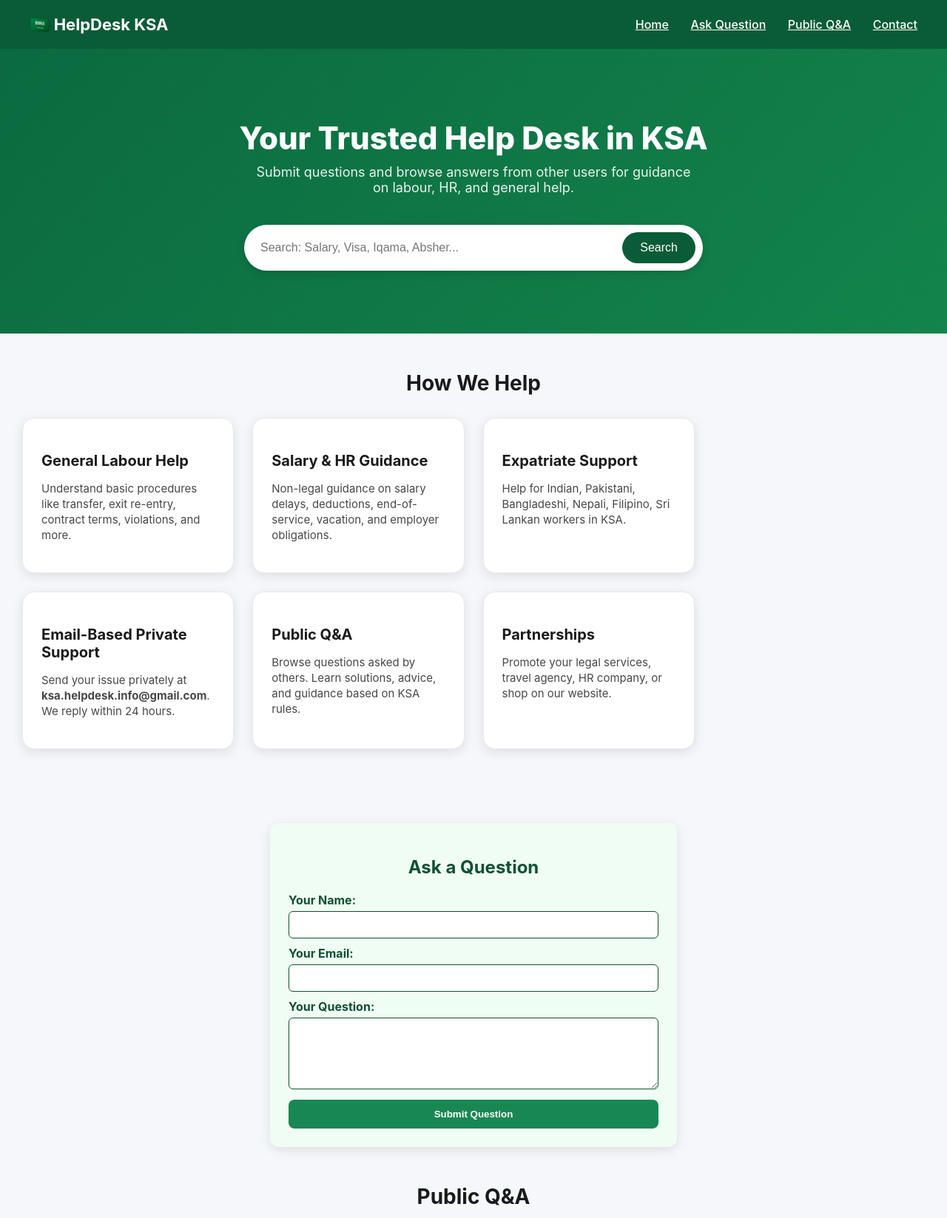
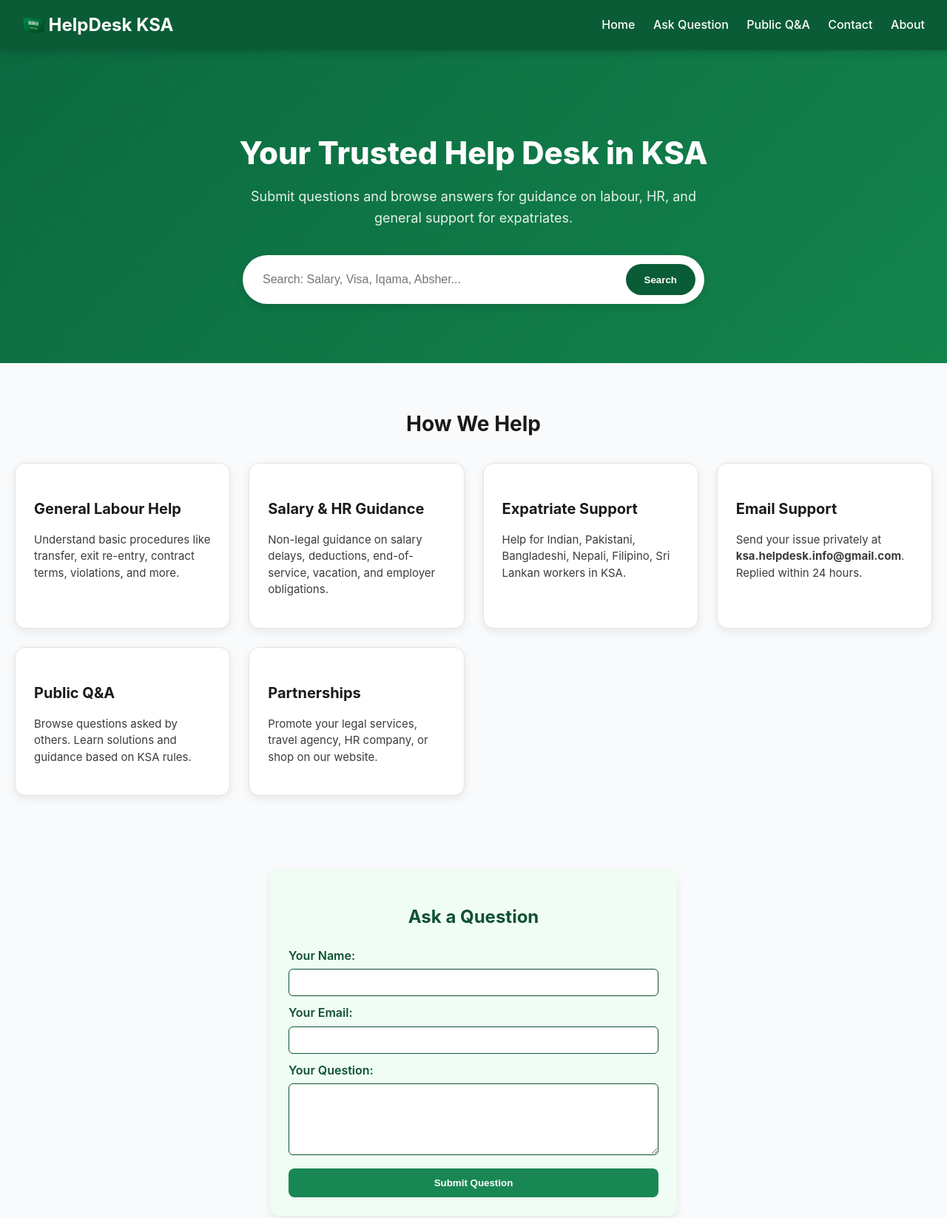
Before and after one commit to faizandgreate-lang/Help-Desk-Ksa, a plain HTML site: page index.html in a window 1280 px wide. Shown: the top 1647 px of the page at 74% size. Drawn offline with Linux system fonts and the light colour scheme; no server answers.

Commit message:
Update index.html

```diff
--- a/index.html
+++ b/index.html
@@ -5,44 +5,151 @@
 <meta name="viewport" content="width=device-width, initial-scale=1.0" />
 <title>HelpDesk KSA — Public Help & Q&A</title>
 <style>
-body {margin:0;font-family:"Inter", Arial, sans-serif;background:#f5f7fa;color:#1a1a1a;}
-header {background:#0a5c36;color:white;padding:20px 40px;display:flex;justify-content:space-between;align-items:center;box-shadow:0 3px 10px rgba(0,0,0,0.15);}
-.logo {font-size:22px;font-weight:700;}
-nav a {margin-left:25px;color:white;font-size:16px;font-weight:500;}
-nav a:hover {color:#c9ffdd;}
-.hero {background:linear-gradient(135deg,#0b6a40,#13844c);padding:60px 20px;color:white;text-align:center;}
-.hero h1 {font-size:42px;margin-bottom:10px;font-weight:800;}
-.hero p {font-size:18px;opacity:0.9;max-width:600px;margin:auto;}
-.cards, .qa-cards {display:grid;grid-template-columns:repeat(auto-fit,minmax(260px,1fr));gap:25px;padding:0 30px 60px;}
-.card, .qa-card {background:white;padding:25px;border-radius:16px;box-shadow:0 4px 15px rgba(0,0,0,0.1);transition:0.3s;border:1px solid #e9e9e9;}
-.card:hover, .qa-card:hover {transform:translateY(-5px);box-shadow:0 10px 25px rgba(0,0,0,0.15);}
-.card h3, .qa-card h3 {margin-bottom:10px;font-size:20px;}
-.card p, .qa-card p {opacity:0.8;font-size:15px;line-height:1.4;}
-.section-title {text-align:center;font-size:28px;font-weight:700;margin-top:50px;margin-bottom:30px;}
-.contact-form, .qa-form {max-width:500px;margin:40px auto;padding:25px;background:#f0fdf4;border-radius:12px;box-shadow:0 4px 15px rgba(0,0,0,0.1);}
-.contact-form h2, .qa-form h2 {text-align:center;color:#0f5132;margin-bottom:20px;}
-.contact-form label, .qa-form label {display:block;margin-bottom:10px;color:#0f5132;font-weight:bold;}
-.contact-form input, .contact-form textarea, .qa-form input, .qa-form textarea {width:100%;padding:10px;margin-top:5px;border:1px solid #0f5132;border-radius:6px;box-sizing:border-box;}
-.contact-form button, .qa-form button {width:100%;padding:12px;background:#198754;color:#fff;font-weight:bold;border:none;border-radius:8px;cursor:pointer;transition:0.3s;}
-.contact-form button:hover, .qa-form button:hover {background:#0f5132;}
-.lang-switch {text-align:center;margin:20px 0;}
-.lang-switch button {margin:0 5px;padding:8px 15px;border:none;border-radius:6px;background:#128248;color:white;cursor:pointer;transition:0.3s;}
-.lang-switch button:hover {background:#0a5c36;}
-footer {background:#0a5c36;padding:40px;margin-top:40px;color:white;text-align:center;font-size:15px;}
-.ad-slot {margin:25px auto;text-align:center;}
-.search-box {margin:40px auto 0;max-width:600px;background:white;padding:10px;border-radius:50px;display:flex;gap:10px;box-shadow:0 4px 12px rgba(0,0,0,0.15);}
-.search-box input {flex:1;border:none;padding:12px;font-size:16px;outline:none;}
-.search-box button {background:#0a5c36;color:white;padding:12px 24px;border-radius:50px;border:none;font-size:16px;cursor:pointer;}
-.search-box button:hover {background:#128248;}
+/* ----- GLOBAL STYLES ----- */
+body {
+    margin: 0;
+    font-family: "Inter", Arial, sans-serif;
+    background: #f9fafb;
+    color: #1a1a1a;
+    line-height: 1.6;
+}
+a { text-decoration: none; color: inherit; }
+
+/* ----- HEADER ----- */
+header {
+    background: #0a5c36;
+    color: white;
+    padding: 15px 30px;
+    display: flex;
+    justify-content: space-between;
+    align-items: center;
+    box-shadow: 0 3px 10px rgba(0,0,0,0.15);
+    position: sticky;
+    top: 0;
+    z-index: 100;
+}
+.logo { font-size: 24px; font-weight: 700; }
+nav a { margin-left: 20px; font-size: 16px; font-weight: 500; }
+nav a:hover { color: #c9ffdd; }
+
+/* ----- HERO ----- */
+.hero {
+    background: linear-gradient(135deg,#0b6a40,#13844c);
+    padding: 70px 20px 50px;
+    color: white;
+    text-align: center;
+}
+.hero h1 { font-size: 42px; margin-bottom: 12px; font-weight: 800; }
+.hero p { font-size: 18px; opacity: 0.9; max-width: 650px; margin: auto; }
+
+/* ----- SEARCH BOX ----- */
+.search-box {
+    margin: 35px auto 0;
+    max-width: 600px;
+    display: flex;
+    gap: 10px;
+    background: white;
+    padding: 12px;
+    border-radius: 50px;
+    box-shadow: 0 4px 12px rgba(0,0,0,0.12);
+}
+.search-box input { flex: 1; border: none; padding: 12px 15px; font-size: 16px; outline: none; }
+.search-box button { background: #0a5c36; color: white; padding: 12px 25px; border-radius: 50px; border: none; cursor: pointer; font-weight: bold; transition: 0.3s; }
+.search-box button:hover { background: #128248; }
+
+/* ----- SECTIONS ----- */
+.section-title {
+    text-align: center;
+    font-size: 28px;
+    font-weight: 700;
+    margin: 60px 0 30px;
+}
+
+/* ----- CARDS ----- */
+.cards, .qa-cards {
+    display: grid;
+    grid-template-columns: repeat(auto-fit, minmax(280px,1fr));
+    gap: 25px;
+    padding: 0 20px 60px;
+}
+.card, .qa-card {
+    background: white;
+    padding: 25px;
+    border-radius: 14px;
+    box-shadow: 0 4px 12px rgba(0,0,0,0.08);
+    border: 1px solid #e4e4e4;
+    transition: 0.3s;
+}
+.card:hover, .qa-card:hover { transform: translateY(-4px); box-shadow: 0 10px 20px rgba(0,0,0,0.12); }
+.card h3, .qa-card h3 { margin-bottom: 10px; font-size: 20px; }
+.card p, .qa-card p { font-size: 15px; opacity: 0.85; line-height: 1.5; }
+
+/* ----- FORMS ----- */
+.contact-form, .qa-form {
+    max-width: 500px;
+    margin: 40px auto;
+    padding: 25px;
+    background: #f0fdf4;
+    border-radius: 12px;
+    box-shadow: 0 4px 12px rgba(0,0,0,0.08);
+}
+.contact-form h2, .qa-form h2 {
+    text-align: center;
+    color: #0f5132;
+    margin-bottom: 20px;
+}
+.contact-form label, .qa-form label { display: block; margin-bottom: 10px; font-weight: 600; color: #0f5132; }
+.contact-form input, .contact-form textarea, .qa-form input, .qa-form textarea {
+    width: 100%; padding: 10px; margin-top: 5px; border: 1px solid #0f5132; border-radius: 6px; box-sizing: border-box;
+}
+.contact-form button, .qa-form button {
+    width: 100%;
+    padding: 12px;
+    background: #198754;
+    color: #fff;
+    font-weight: bold;
+    border: none;
+    border-radius: 8px;
+    cursor: pointer;
+    transition: 0.3s;
+}
+.contact-form button:hover, .qa-form button:hover { background: #0f5132; }
+
+/* ----- LANGUAGE SWITCH ----- */
+.lang-switch { text-align: center; margin: 20px 0; }
+.lang-switch button {
+    margin: 0 5px;
+    padding: 8px 15px;
+    border: none;
+    border-radius: 6px;
+    background: #128248;
+    color: white;
+    cursor: pointer;
+    transition: 0.3s;
+}
+.lang-switch button:hover { background: #0a5c36; }
+
+/* ----- FOOTER ----- */
+footer {
+    background: #0a5c36;
+    color: white;
+    padding: 50px 20px 30px;
+    font-size: 15px;
+    text-align: center;
+    line-height: 1.5;
+}
+footer .disclaimer { margin-top: 15px; font-size: 14px; color: #d1f0d4; }
+
+/* ----- ADS ----- */
+.ad-slot { margin: 30px auto; text-align: center; }
 </style>
 
-<!-- Google Adsense script -->
+<!-- Google Adsense -->
 <script async src="https://pagead2.googlesyndication.com/pagead/js/adsbygoogle.js"></script>
 
-<!-- Google Sheets JSON (replace with your sheet's published JSON URL) -->
+<!-- Google Sheets JSON -->
 <script>
 const SHEET_JSON_URL = "https://opensheet.elk.sh/12AW97hvs-KUb-Uud356YAsvOQUvuIWtyrpImwKbMiks/Sheet1";
-"; // Replace with your Sheet
 </script>
 </head>
 <body>
@@ -54,19 +161,19 @@ const SHEET_JSON_URL = "https://opensheet.elk.sh/12AW97hvs-KUb-Uud356YAsvOQUvuIW
         <a href="#ask">Ask Question</a>
         <a href="#qa">Public Q&A</a>
         <a href="#contact">Contact</a>
+        <a href="#about">About</a>
     </nav>
 </header>
 
 <section class="hero">
     <h1>Your Trusted Help Desk in KSA</h1>
-    <p>Submit questions and browse answers from other users for guidance on labour, HR, and general help.</p>
+    <p>Submit questions and browse answers for guidance on labour, HR, and general support for expatriates.</p>
 
     <div class="search-box">
         <input type="text" placeholder="Search: Salary, Visa, Iqama, Absher..." />
         <button>Search</button>
     </div>
 
-    <!-- Hero Ad -->
     <div class="ad-slot">
         <ins class="adsbygoogle"
              style="display:block"
@@ -83,20 +190,8 @@ const SHEET_JSON_URL = "https://opensheet.elk.sh/12AW97hvs-KUb-Uud356YAsvOQUvuIW
     <div class="card"><h3>General Labour Help</h3><p>Understand basic procedures like transfer, exit re-entry, contract terms, violations, and more.</p></div>
     <div class="card"><h3>Salary & HR Guidance</h3><p>Non-legal guidance on salary delays, deductions, end-of-service, vacation, and employer obligations.</p></div>
     <div class="card"><h3>Expatriate Support</h3><p>Help for Indian, Pakistani, Bangladeshi, Nepali, Filipino, Sri Lankan workers in KSA.</p></div>
-
-    <!-- Inline Ad -->
-    <div class="ad-slot">
-        <ins class="adsbygoogle"
-             style="display:block"
-             data-ad-client="ca-pub-xxxxxxxxxx"
-             data-ad-slot="2222222222"
-             data-ad-format="auto"
-             data-full-width-responsive="true"></ins>
-        <script>(adsbygoogle = window.adsbygoogle || []).push({});</script>
-    </div>
-
-    <div class="card"><h3>Email-Based Private Support</h3><p>Send your issue privately at <b>ksa.helpdesk.info@gmail.com</b>. We reply within 24 hours.</p></div>
-    <div class="card"><h3>Public Q&A</h3><p>Browse questions asked by others. Learn solutions, advice, and guidance based on KSA rules.</p></div>
+    <div class="card"><h3>Email Support</h3><p>Send your issue privately at <b>ksa.helpdesk.info@gmail.com</b>. Replied within 24 hours.</p></div>
+    <div class="card"><h3>Public Q&A</h3><p>Browse questions asked by others. Learn solutions and guidance based on KSA rules.</p></div>
     <div class="card"><h3>Partnerships</h3><p>Promote your legal services, travel agency, HR company, or shop on our website.</p></div>
 </div>
 
@@ -128,6 +223,7 @@ const SHEET_JSON_URL = "https://opensheet.elk.sh/12AW97hvs-KUb-Uud356YAsvOQUvuIW
     </form>
 </div>
 
+<!-- Language Switch -->
 <div class="lang-switch">
     <button onclick="switchLang('en')">English</button>
     <button onclick="switchLang('hi')">Hindi</button>
@@ -135,20 +231,10 @@ const SHEET_JSON_URL = "https://opensheet.elk.sh/12AW97hvs-KUb-Uud356YAsvOQUvuIW
     <button onclick="switchLang('ur')">Urdu</button>
 </div>
 
-<!-- Footer Ad -->
-<div class="ad-slot">
-    <ins class="adsbygoogle"
-         style="display:block"
-         data-ad-client="ca-pub-xxxxxxxxxx"
-         data-ad-slot="3333333333"
-         data-ad-format="auto"
-         data-full-width-responsive="true"></ins>
-    <script>(adsbygoogle = window.adsbygoogle || []).push({});</script>
-</div>
-
-<footer>
-    © 2025 HelpDesk KSA — All Rights Reserved<br>
-    ⚠️ Disclaimer: Free guidance only. Not legal advice. Supported languages: English, Hindi, Arabic, Urdu.
+<!-- Footer -->
+<footer id="about">
+    <strong>About & Disclaimer:</strong> This platform provides **free guidance only**. It is **not legal, financial, or immigration advice**. Help is provided in **English, Hindi, Arabic, and Urdu**. Users must use guidance responsibly. No liability is accepted for any actions taken based on this information.<br><br>
+    © 2025 HelpDesk KSA — All Rights Reserved
 </footer>
 
 <script>
@@ -159,7 +245,6 @@ function switchLang(lang){ alert("Language switched to: " + lang); }
 document.getElementById("questionForm").addEventListener("submit", function(e){
     e.preventDefault();
     alert("Your question has been submitted! It will appear once approved.");
-    // For production: connect form submission to Google Sheet / server
 });
 
 // Fetch Approved Q&A from Google Sheets JSON
@@ -168,7 +253,7 @@ async function loadQA(){
         const res = await fetch(SHEET_JSON_URL);
         const data = await res.json();
         const qaContainer = document.getElementById("qaCards");
-        qaContainer.innerHTML = ""; // clear loading
+        qaContainer.innerHTML = "";
         data.forEach(row => {
             if(row.Approved && row.Approved.toLowerCase() === "yes"){
                 const card = document.createElement("div");
```
